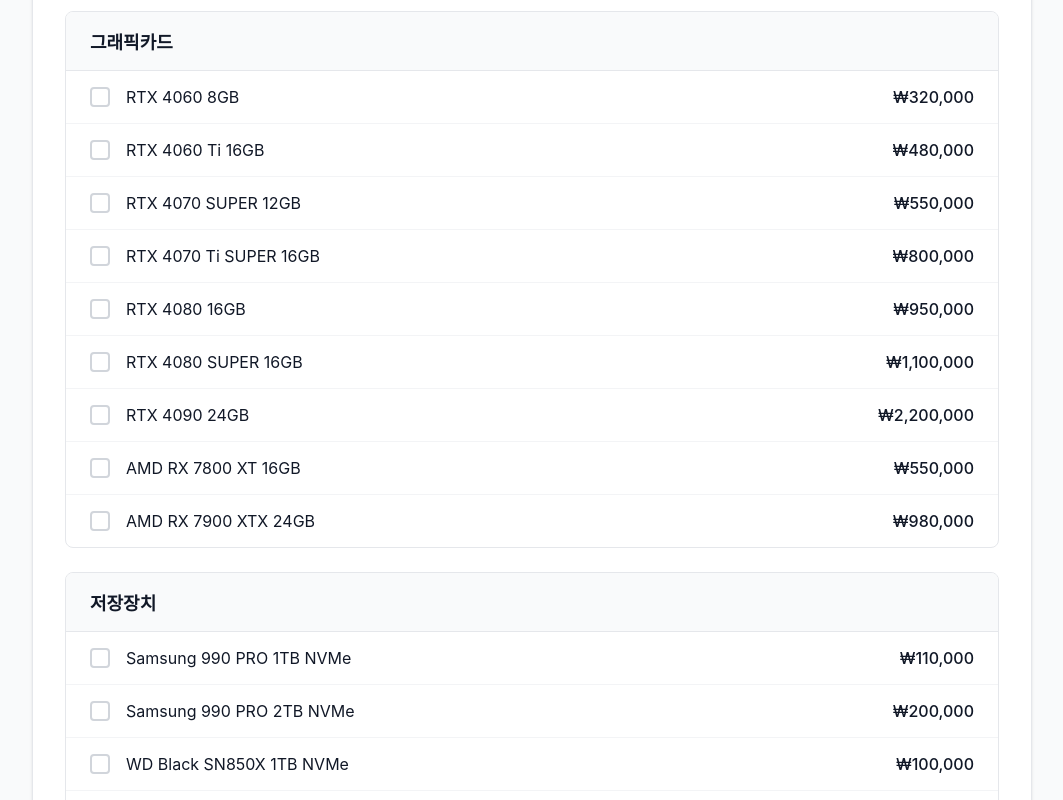
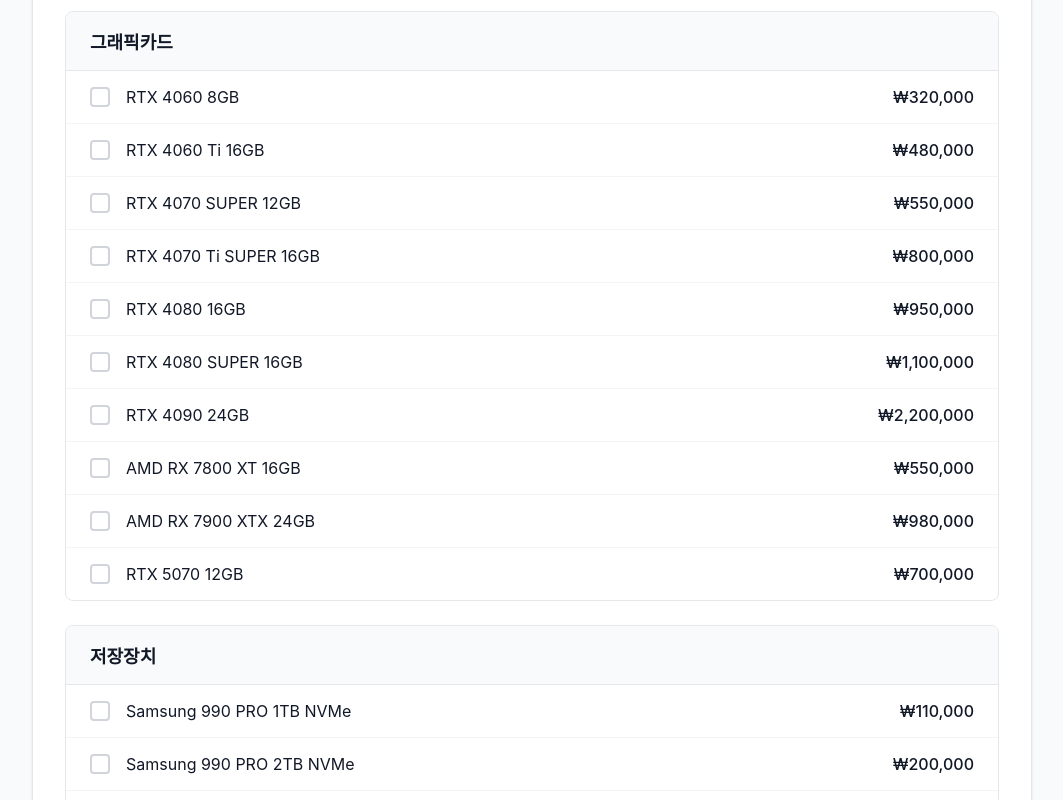
Before and after one commit to suman-kim/pc-desktop-view, a plain HTML site: page index.html in a window 1280 px wide. Shown: the part 1418-2218 px from the top of the page, without its empty margins (108-1171 px from the left). Drawn offline with Linux system fonts and the light colour scheme.

Commit message:
Update index.html

```diff
--- a/index.html
+++ b/index.html
@@ -336,7 +336,7 @@
             // CPU
             { id: 1, name: 'AMD 라이젠5 7500F', price: 130000, category: ['CPU'], selected: false },
             { id: 2, name: 'AMD 라이젠7 7700', price: 280000, category: ['CPU'], selected: false },
-            { id: 3, name: 'AMD 라이젠7 7800X3D', price: 480000, category: ['CPU'], selected: false },
+            { id: 3, name: 'AMD 라이젠7 7800X3D', price: 400000, category: ['CPU'], selected: false },
             { id: 4, name: 'AMD 라이젠9 7950X3D', price: 500000, category: ['CPU'], selected: false },
             { id: 5, name: 'Intel i5-14400F', price: 180000, category: ['CPU'], selected: false },
             { id: 6, name: 'Intel i7-14700K', price: 450000, category: ['CPU'], selected: false },
@@ -363,6 +363,7 @@
             { id: 36, name: 'RTX 4090 24GB', price: 2200000, category: ['그래픽카드'], selected: false },
             { id: 37, name: 'AMD RX 7800 XT 16GB', price: 550000, category: ['그래픽카드'], selected: false },
             { id: 38, name: 'AMD RX 7900 XTX 24GB', price: 980000, category: ['그래픽카드'], selected: false },
+            { id: 39, name: 'RTX 5070 12GB', price: 700000, category: ['그래픽카드'], selected: false },
 
             // SSD (저장장치)
             { id: 40, name: 'Samsung 990 PRO 1TB NVMe', price: 110000, category: ['저장장치'], selected: false },
```
